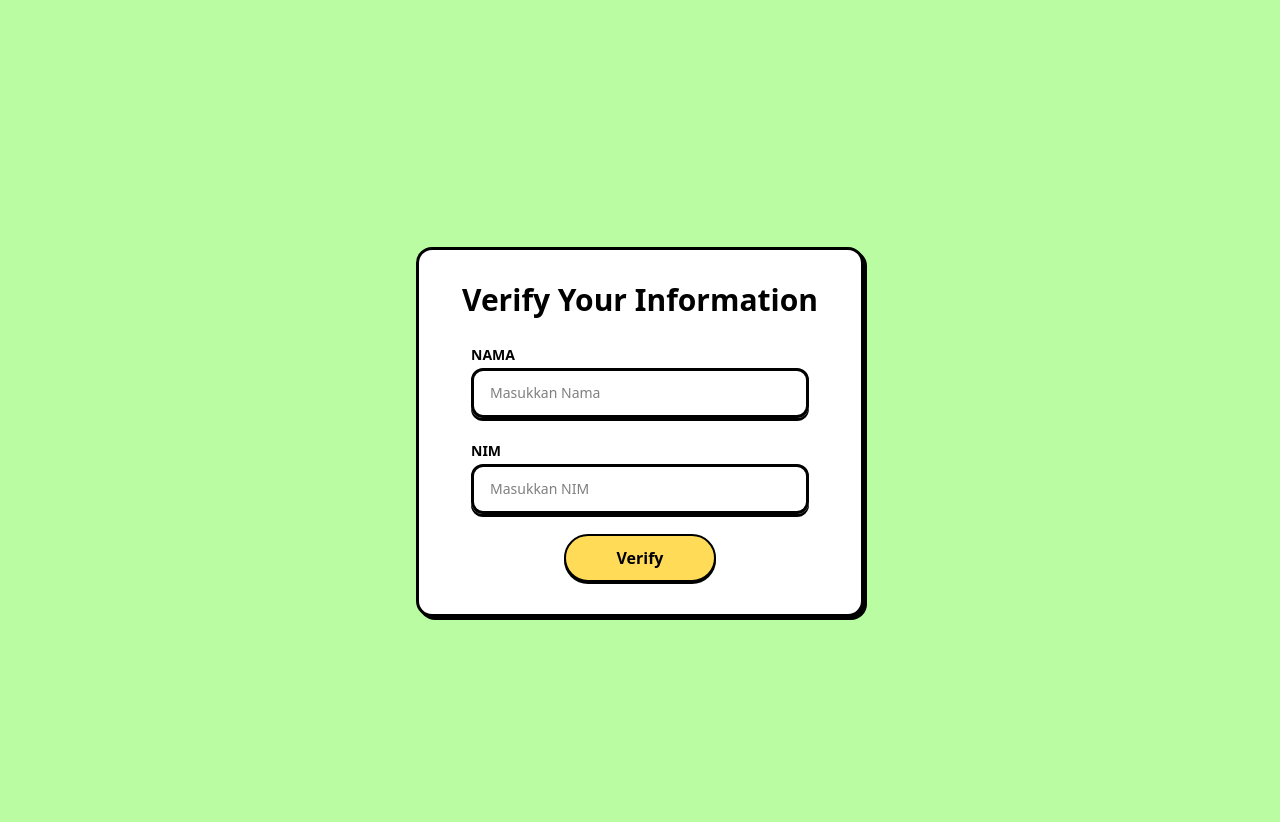
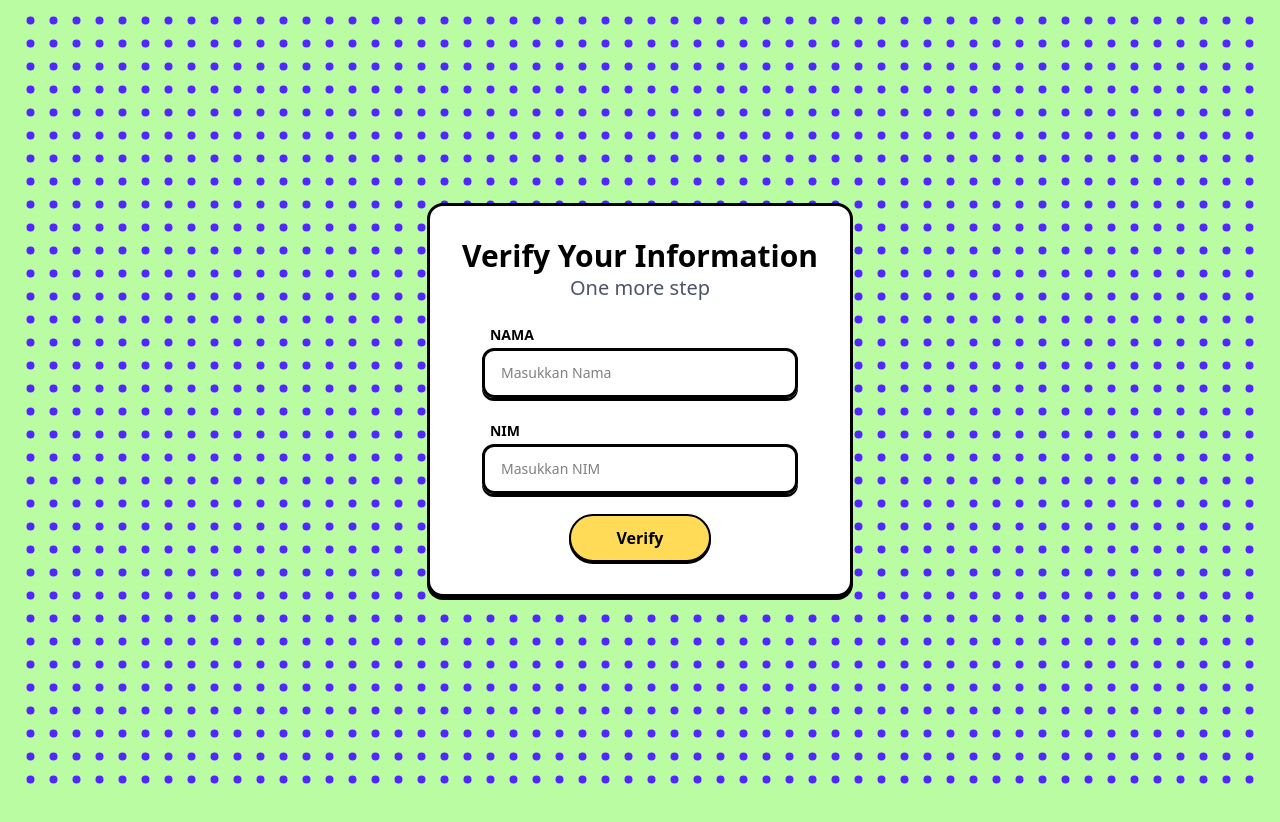
Before and after one commit to titanajinurceha/cacio, a React (Vite) app in the folder frontend/: page / in a window 1280 px wide. Shown: the top 822 px of the page. After the commit the page ends 800 px from the top, so only its background shows below. Built offline with nearby package versions, Linux system fonts and the light colour scheme.

Commit message:
Background changes

```diff
--- a/frontend/src/App.css
+++ b/frontend/src/App.css
@@ -1,5 +1,3 @@
 #root {
-  max-width: 1280px;
-  margin: 0 auto;
-  padding: 2rem;
+  margin: 0;
 }
--- a/frontend/src/App.jsx
+++ b/frontend/src/App.jsx
@@ -4,10 +4,11 @@ import DotGrid from '../reactbits/DotGrid/DotGrid';
 
 function App() {
   return (
-    <div style={{ width: '100%', height: '100%', position: 'relative' }}>
-      <VerifyForm />
-      {/* <DotGrid
-        dotSize={10}
+    <div className="relative w-full h-full overflow-hidden">
+      {/* Fullscreen DotGrid */}
+      <div className="absolute inset-0 -z-10">
+        <DotGrid
+          dotSize={8}
           gap={15}
           baseColor="#5227FF"
           activeColor="#5227FF"
@@ -16,8 +17,13 @@ function App() {
           shockStrength={5}
           resistance={750}
           returnDuration={1.5}
-      /> */}
+        />
+      </div>
 
+      {/* Page Content */}
+      <div className="relative z-10 flex items-center justify-center h-full">
+        <VerifyForm />
+      </div>
     </div>
   );
 }
--- a/frontend/src/components/VerifyForm.jsx
+++ b/frontend/src/components/VerifyForm.jsx
@@ -42,16 +42,19 @@ const VerifyForm = () => {
     <div className="min-h-screen flex items-center justify-center font-sans">
       <form
         onSubmit={handleSubmit}
-        className="bg-white border-3 shadow-[3px_3px_0px_rgba(0,0,0,1)] border-black rounded-2xl p-8 w-full max-w-md"
+        className="bg-white border-3 shadow-[0px_3px_0px_rgba(0,0,0,1)] border-black rounded-2xl p-8 w-full max-w-md"
       >
-        <h2 className="text-3xl font-black mb-6 text-black text-center">
+        <h2 className="text-3xl font-black text-black text-center">
           Verify Your Information
+        </h2>
+        <h2 className="text-xl font-medium mb-4 text-gray-600 text-center">
+          One more step
         </h2>
 
         {/* Nama */}
         <div className="m-5">
           <label htmlFor="nama">
-            <span className="text-sm font-semibold text-black"> NAMA </span>
+            <span className="text-sm pl-2 font-semibold text-black"> NAMA </span>
             <input
               type="text"
               name="nama"
@@ -68,7 +71,7 @@ const VerifyForm = () => {
         {/* NIM */}
         <div className="m-5">
           <label htmlFor="nim">
-            <span className="text-sm font-semibold text-black"> NIM </span>
+            <span className="text-sm pl-2 font-semibold text-black"> NIM </span>
             <input
               type="text"
               name="nim"
@@ -121,7 +124,11 @@ const VerifyForm = () => {
             )}
             <button
               onClick={() => setShowModal(false)}
-              className="mt-4 px-4 py-2 border-2 border-black bg-[#ffdb58] mx-auto block text-black text-center rounded"
+              className="bg-[#ffdb58] w-2/5 mt-4 mx-auto block border-2 border-black
+              shadow-[0px_2px_0px_rgba(0,0,0,1)] hover:-translate-y-1 hover:shadow-[0px_4px_0px_rgba(0,0,0,1)]
+              active:-translate-y-0 disabled:-translate-y-0
+              active:shadow-[0px_2px_0px_rgba(0,0,0,1)] disabled:shadow-[0px_2px_0px_rgba(0,0,0,1)]
+            text-black font-semibold py-2.5 px-4 rounded-full transition duration-300 disabled:opacity-50"
             >
               Close
             </button>
```
Lines whose indentation alone changed are shown as unchanged.
